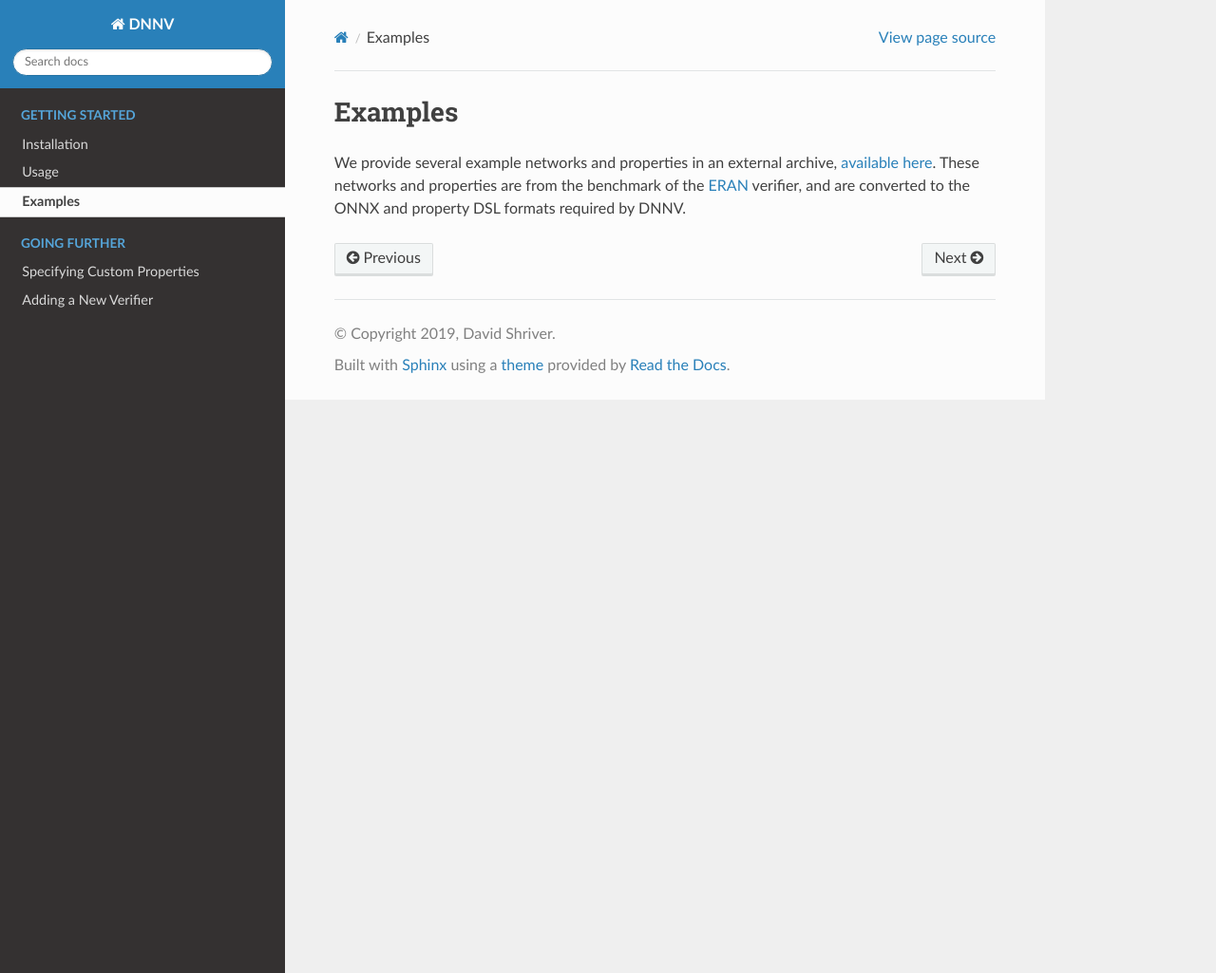
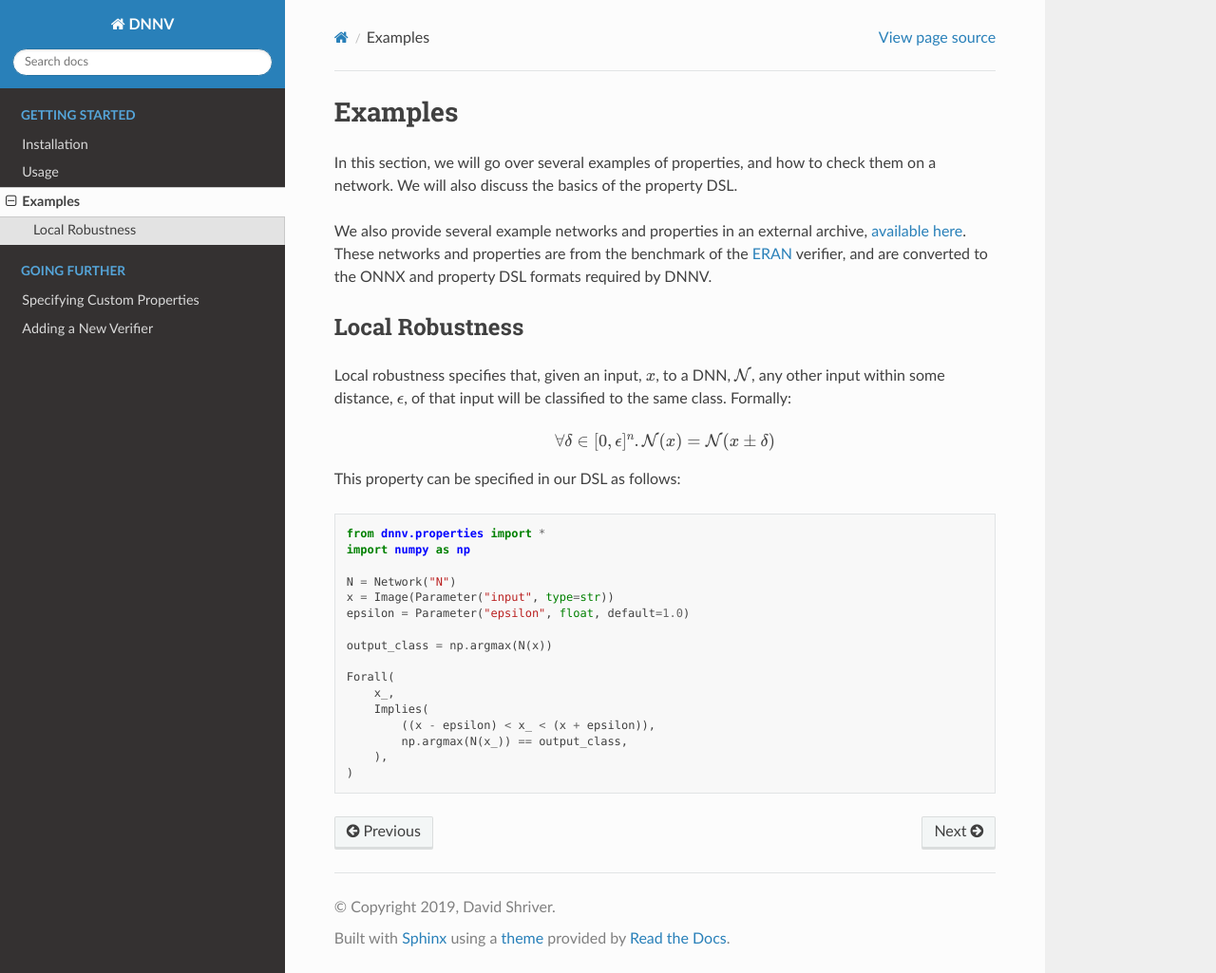
Before and after one commit to dlshriver/dnnv, a Sphinx documentation site: the page built from docs/getting_started/examples.rst, in a window 1280 px wide and 1025 px high. Shown: the whole window at 95% size. Built offline with Sphinx 7.4.7 and the Read the Docs theme 2.0.0, drawn with Linux system fonts in a browser that asks for light colours.

Commit message:
add a simple example

```diff
--- a/docs/getting_started/basic_usage.rst
+++ b/docs/getting_started/basic_usage.rst
@@ -53,6 +53,9 @@ DNNV can be used to check whether a given property holds
 for a network. It accepts networks specified in the ONNX format,
 and properties specified in our property DSL (which is explained
 in more detail :doc:`here <../going_further/specifying_properties>`).
+Networks can be converted to ONNX format by using native export
+utilities, such as ``torch.onnx.export`` in `PyTorch`_, or by
+using an external conversion tool, such as `MMDNN`_.
 
 We provide several example networks and properties,
 `available here <http://cs.virginia.edu/~dls2fc/eran_benchmark.tar.gz>`_.
--- a/docs/getting_started/examples.rst
+++ b/docs/getting_started/examples.rst
@@ -1,10 +1,48 @@
 Examples
 ========
 
-We provide several example networks and properties
+In this section, we will go over several examples of properties,
+and how to check them on a network. We will also discuss the
+basics of the property DSL.
+
+We also provide several example networks and properties
 in an external archive,
 `available here <http://cs.virginia.edu/~dls2fc/eran_benchmark.tar.gz>`_.
 These networks and properties are from the benchmark of the `ERAN`_ verifier,
 and are converted to the ONNX and property DSL formats required by DNNV.
 
 .. _ERAN: https://github.com/eth-sri/eran
+
+
+Local Robustness
+----------------
+
+Local robustness specifies that, given an input, :math:`x`,
+to a DNN, :math:`\mathcal{N}`, any other input within
+some distance, :math:`\epsilon`, of that input
+will be classified to the same class. Formally:
+
+.. math::
+
+    \forall \delta \in [0, \epsilon]^n. \mathcal{N}(x) = \mathcal{N}(x \pm \delta)
+
+This property can be specified in our DSL as follows:
+
+.. code-block:: python
+
+  from dnnv.properties import *
+  import numpy as np
+
+  N = Network("N")
+  x = Image(Parameter("input", type=str))
+  epsilon = Parameter("epsilon", float, default=1.0)
+
+  output_class = np.argmax(N(x))
+
+  Forall(
+      x_,
+      Implies(
+          ((x - epsilon) < x_ < (x + epsilon)),
+          np.argmax(N(x_)) == output_class,
+      ),
+  )
--- a/docs/going_further/new_verifier.rst
+++ b/docs/going_further/new_verifier.rst
@@ -1,2 +1,4 @@
 Adding a New Verifier
 =====================
+
+*TODO.* Sorry, this page is still in development.
```
Also changed, not shown: other parts of docs/getting_started/basic_usage.rst (+2 -0 lines).
